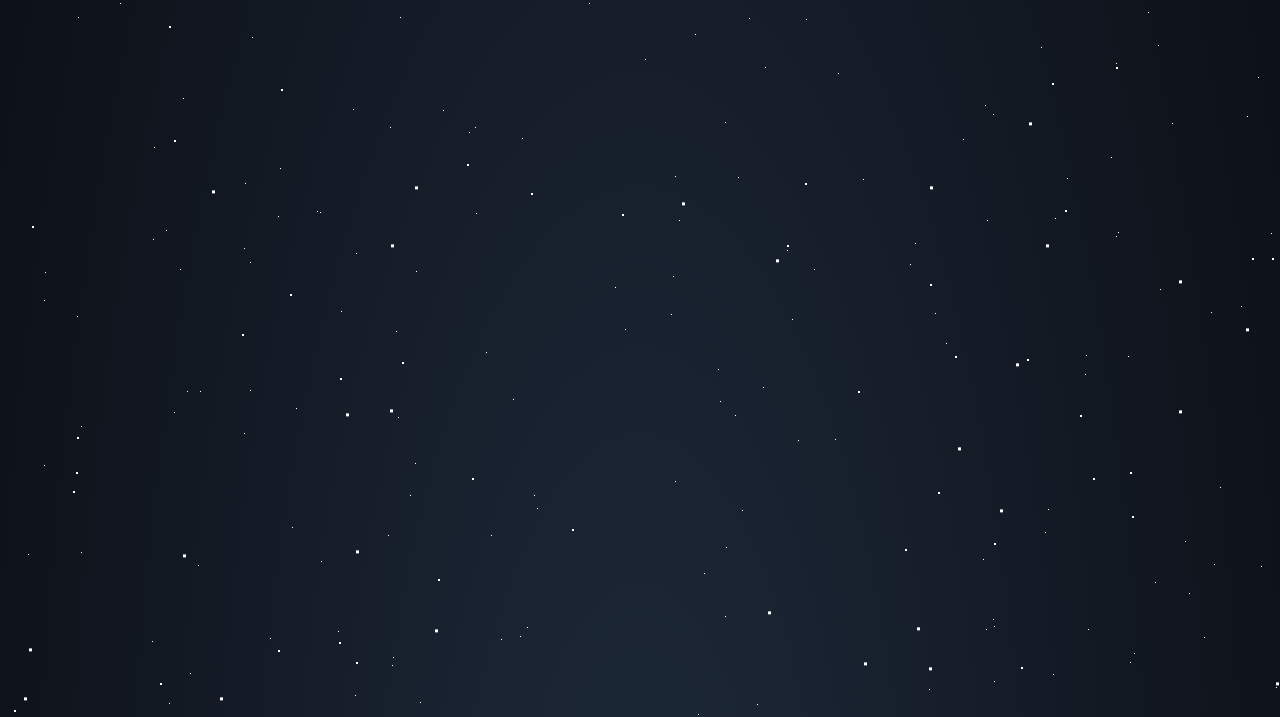
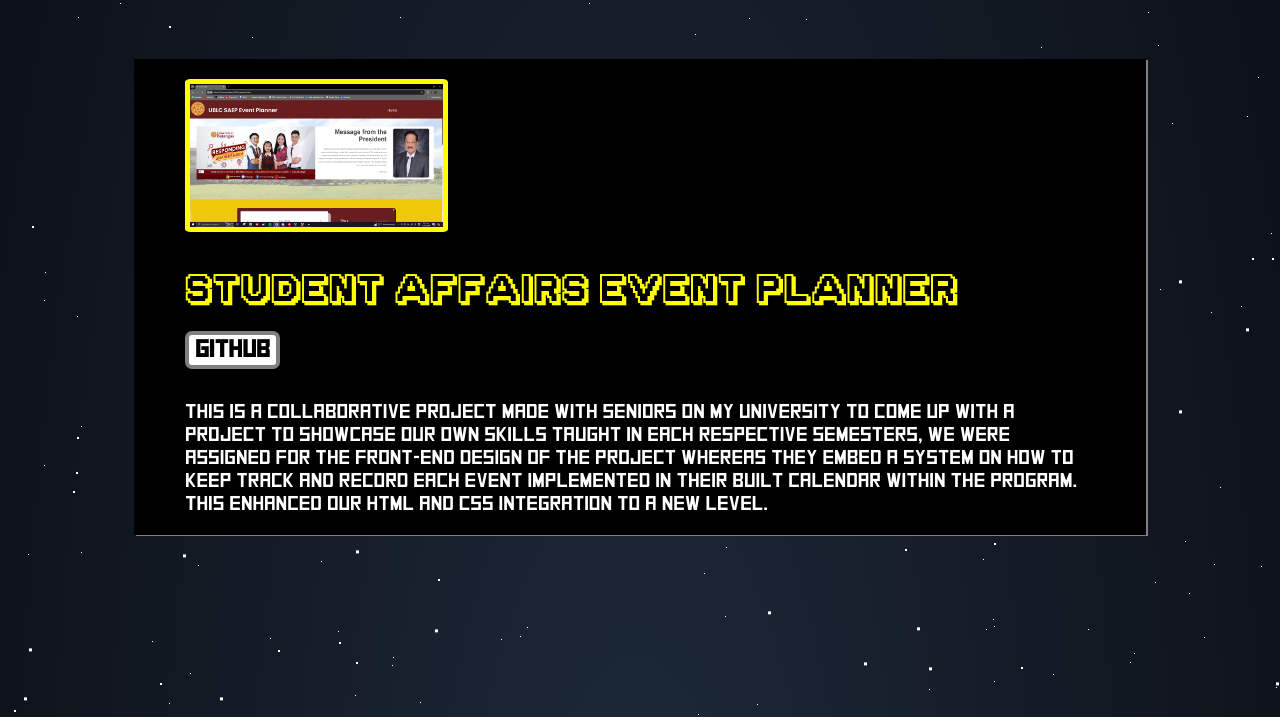
Before and after one commit to Rainrain0117/my_portfolio, a plain HTML site: page portfolio.html in a window 1280 px wide. Shown: the part 901-1618 px from the top of the page. Drawn offline with Linux system fonts and the light colour scheme.

Commit message:
Added image and new project for portfolio page. Optimized some spacings.

```diff
--- a/portfolio.html
+++ b/portfolio.html
@@ -26,6 +26,7 @@
 
         <div class="works">My Past Projects</div>
         <div class="skill-container1">
+            <img src="/images/web1.png" class="web1" height="auto" width="25%">
             <div class="title1">E-commerce Website for Books</div>
             <a href="https://github.com/Rainrain0117/e-commerce/tree/main/e-commerce%20(my%20first%20website)"><button class="project1">Github</button></a>
             <div class="desc1">
@@ -33,6 +34,18 @@
                 It is a project that showcases the learning we've acquired for a couple of semesters. This E-commerce website contains books
                 and reading materials to follow the theme of online shops. It uses HTML, CSS and PHP for database integration. It was previously hosted
                 online but due to monthly subscriptions it was only hosted for the trial period. (Note: Databases are not uploaded due to LMS complications)
+            </div>
+        </div>
+
+        <div class="skill-container2">
+            <img src="/images/saep1.png" class="saep1" height="auto" width="25%">
+            <div class="title2">Student affairs event planner</div>
+            <a href="https://github.com/Rainrain0117/UB_student-affairs-event-planner/tree/main/SAEP"><button class="project2">Github</button></a>
+            <div class="desc2">
+                This is a collaborative project made with seniors on my university to come up with a project
+                to showcase our own skills taught in each respective semesters, we were assigned for the front-end
+                design of the project whereas they embed a system on how to keep track and record each event implemented
+                in their built calendar within the program. This enhanced our HTML and CSS integration to a new level.
             </div>
         </div>
 
--- a/style.css
+++ b/style.css
@@ -522,6 +522,12 @@ footer{
 
 
 }
+.web1{
+    position: relative;
+    margin: 2% 5%;
+    border: 5px solid yellow;
+    border-radius: 2%;
+}
 
 .title1{
     font-family: mainFont;
@@ -554,6 +560,61 @@ footer{
 }
 
 .desc1{
+    position: relative;
+    font-family: subFont;
+    font-size: 20px;
+    text-shadow: 2px 3px black;
+    color: white;
+    padding: 2% 5%;
+}
+
+.skill-container2{
+    background-color: black;
+    box-shadow: 2px 1px gray;
+    position: relative;
+    margin: 5% 10%;
+    border-color: 2px solid white;
+
+
+}
+.saep1{
+    position: relative;
+    margin: 2% 5%;
+    border: 5px solid yellow;
+    border-radius: 2%;
+}
+
+.title2{
+    font-family: mainFont;
+    font-size: 40px;
+    color: yellow;
+    text-shadow: 2px 3px black;
+    padding: 2% 5%;
+}
+
+.project2{
+    position: relative;
+    background-color: white;
+    margin: 1% 5%;
+    color: black;
+    cursor: pointer;
+    background-color: white;
+    color: black;
+    font-family: subFont;
+    font-weight: bold;
+    font-size: 24px;
+    border: 4px solid gray;
+    border-radius: 7px;
+
+}
+
+.project2:hover{
+    color: white;
+    background-color: black;
+    border: 4px solid white;
+}
+
+.desc2{
     position: relative;
     font-family: subFont;
     font-size: 20px;
```
